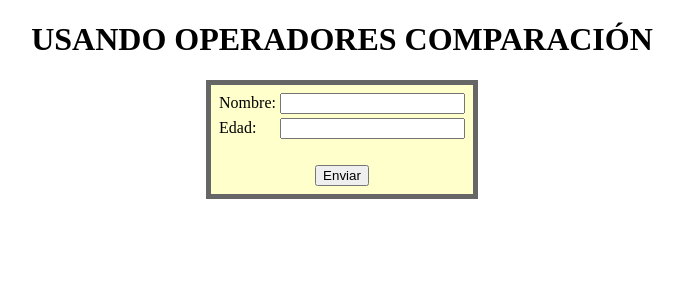
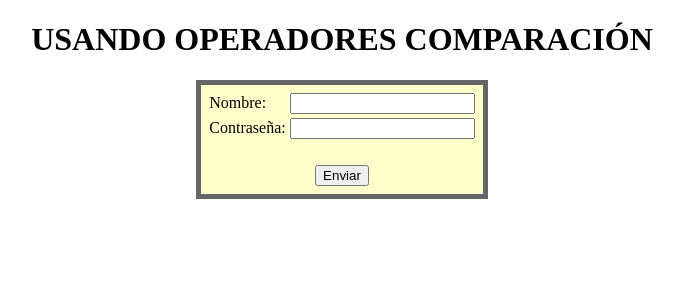
Before and after one commit to JazzielGhost/CURSOPHP, a PHP site: page /trabajo_operadores.php in a window 1280 px wide. Shown: the top 300 px of the page, without its empty margins (298-982 px from the left). Run offline with PHP 8.4, Linux system fonts and the light colour scheme.

```diff
--- a/ejerciciosFacil/trabajo_operadores.php
+++ b/ejerciciosFacil/trabajo_operadores.php
@@ -41,9 +41,9 @@
       <input type="text" name="nombre_usuario" id="nombre_usuario"></td>
     </tr>
     <tr>
-      <td>Edad:</td>
+      <td>Contraseña:</td>
       <td><label for="edad_usuario"></label>
-      <input type="text" name="edad_usuario" id="edad_usuario"></td>
+      <input type="text" name="contra" id="contra"></td>
     </tr>
     <tr>
       <td>&nbsp;</td>
```
Also changed, not shown: ejerciciosFacil/validacion.php (+8 -2 lines).
